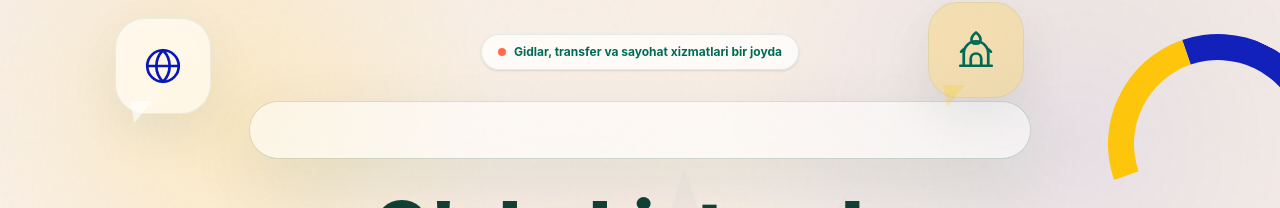
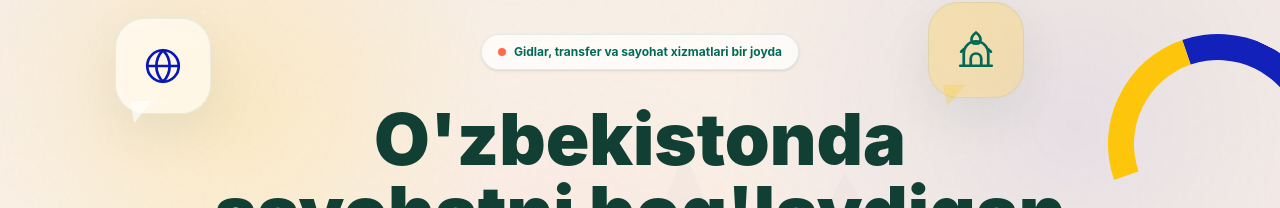
Before and after one commit to mrstxt/bayconnect, a Next.js app: page / in a window 1280 px wide. Shown: the part 122-330 px from the top of the page. Built offline with nearby package versions, Linux system fonts and the light colour scheme; no server answers; the database is empty.

Commit message:
tezlashdi

```diff
--- a/src/app/page.tsx
+++ b/src/app/page.tsx
@@ -81,12 +81,6 @@ export default async function HomePage() {
             <div className="animate-fade-up inline-flex items-center gap-2 rounded-full border border-[#006b55]/10 bg-white/72 px-4 py-2 text-[12px] font-bold text-[#006b55] shadow-sm backdrop-blur">
               <span className="inline-block h-2 w-2 rounded-full bg-[#ff6b4a]" />
               Gidlar, transfer va sayohat xizmatlari bir joyda
-            </div>
-
-            <div className="animate-fade-up delay-1 mx-auto mt-8 flex max-w-[780px] items-center justify-center">
-              <span className="relative block w-full overflow-hidden rounded-[28px] bg-white/55 px-5 py-5 shadow-[0_24px_70px_rgba(18,63,52,0.12)] ring-1 ring-[#006b55]/10 backdrop-blur-xl md:px-8 md:py-7">
-
-              </span>
             </div>
 
             <h1 className="animate-fade-up delay-2 mx-auto mt-8 max-w-4xl text-[38px] font-black leading-[1.02] text-[#123f34] sm:text-[52px] md:text-[72px]">
```
